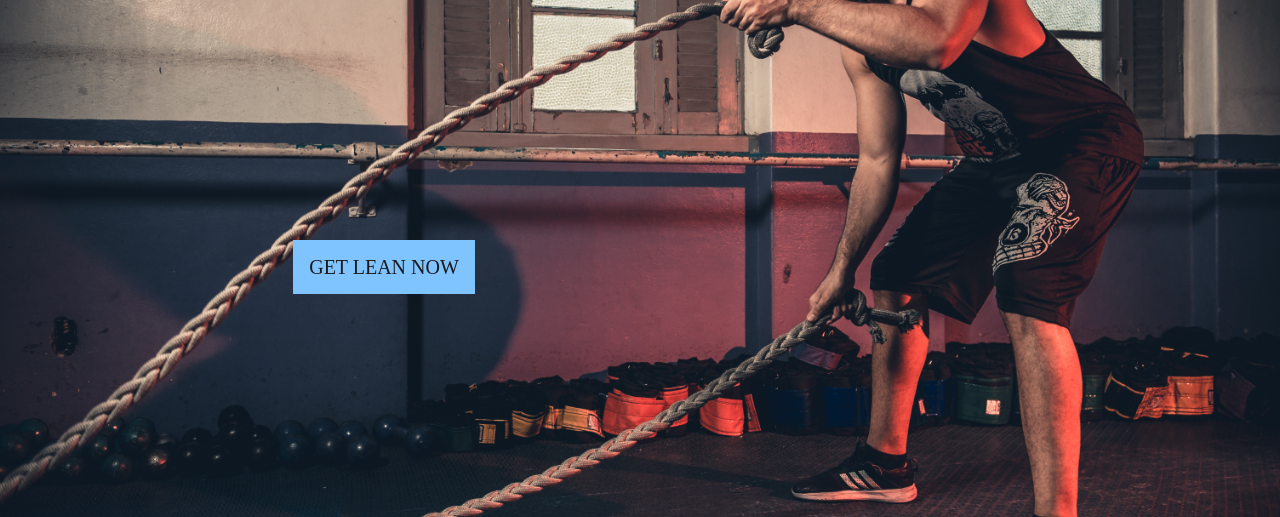
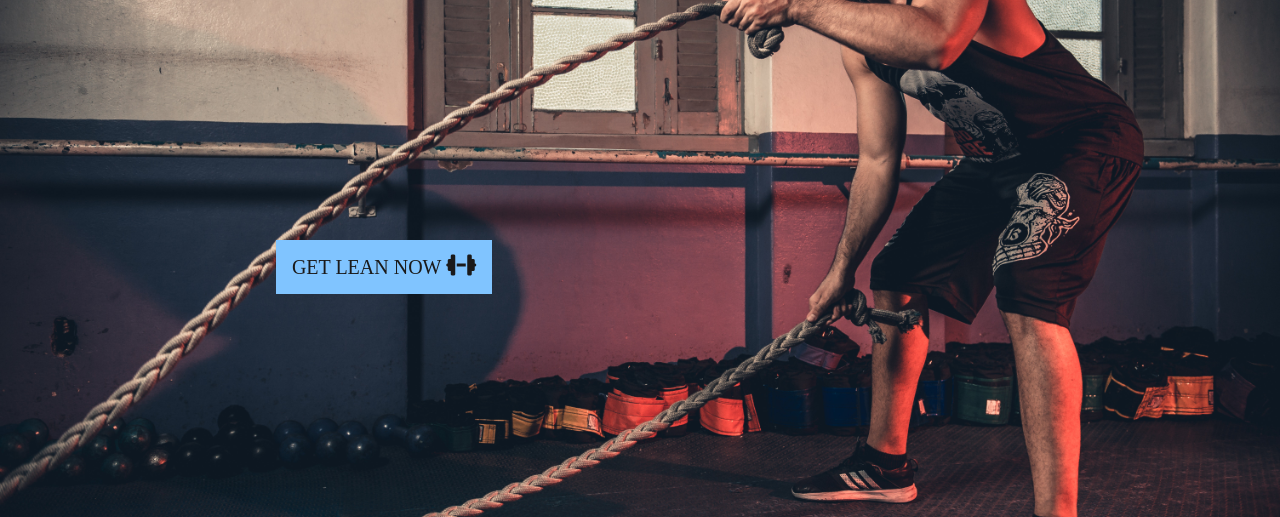
Before and after one commit to Andrew-code2020/ms4, a Django app: page / in a window 1280 px wide. Shown: the part 221-738 px from the top of the page. Run offline with Django 3.2, Linux system fonts and the light colour scheme; some libraries are stand-ins or nearby versions; some web fonts are replaced.

Commit message:
icon added to home page to make it more striking that you're a fitness based page

```diff
--- a/home/templates/home/index.html
+++ b/home/templates/home/index.html
@@ -20,7 +20,7 @@
         <div class="col-12 col-md-6 my-auto">
             <div class="my-5">
                 <h4>
-                    <a href="{% url 'products' %}?category=online_class,kettlebell_class,lean_machine,pilates,online_membership,public_membership,corporate_membership,membership_student" class="gym-now-button btn-lg rounded-0 text-uppercase py-3">Get Lean Now </a>
+                    <a href="{% url 'products' %}?category=online_class,kettlebell_class,lean_machine,pilates,online_membership,public_membership,corporate_membership,membership_student" class="gym-now-button btn-lg rounded-0 text-uppercase py-3">Get Lean Now <i class="fas fa-dumbbell"></i></a>
                 </h4>
             </div>
         </div>
```
